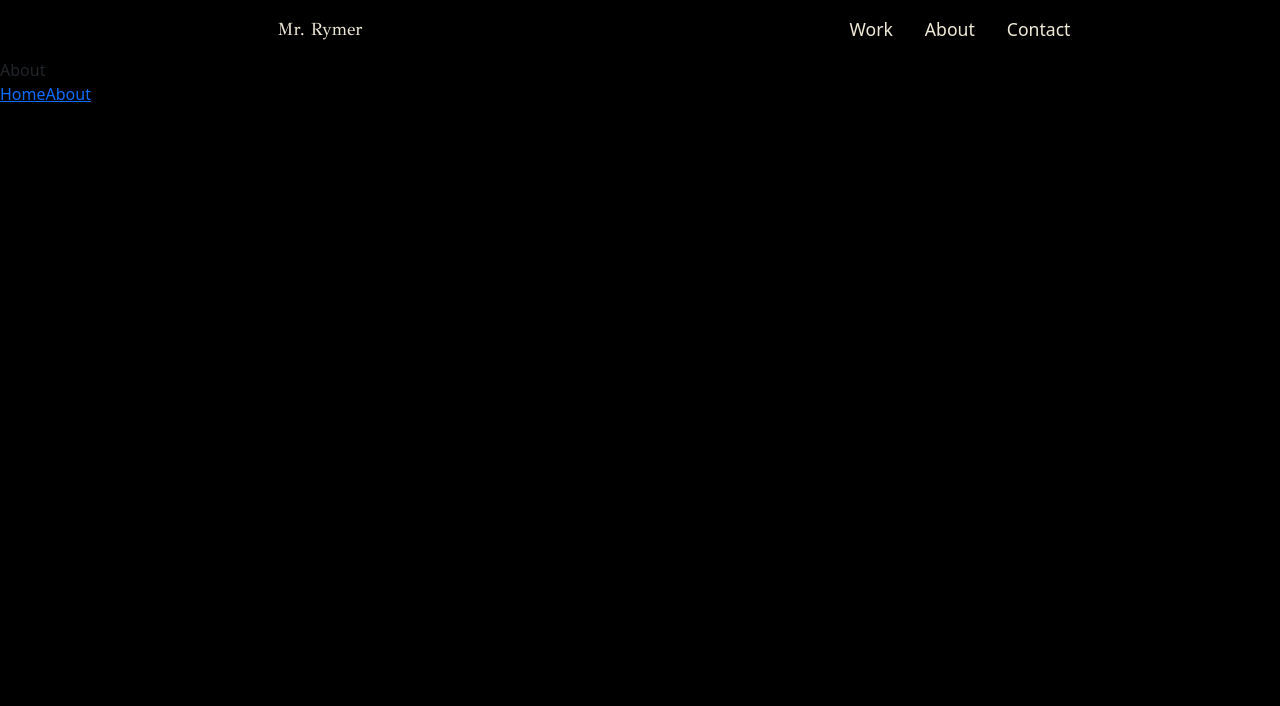
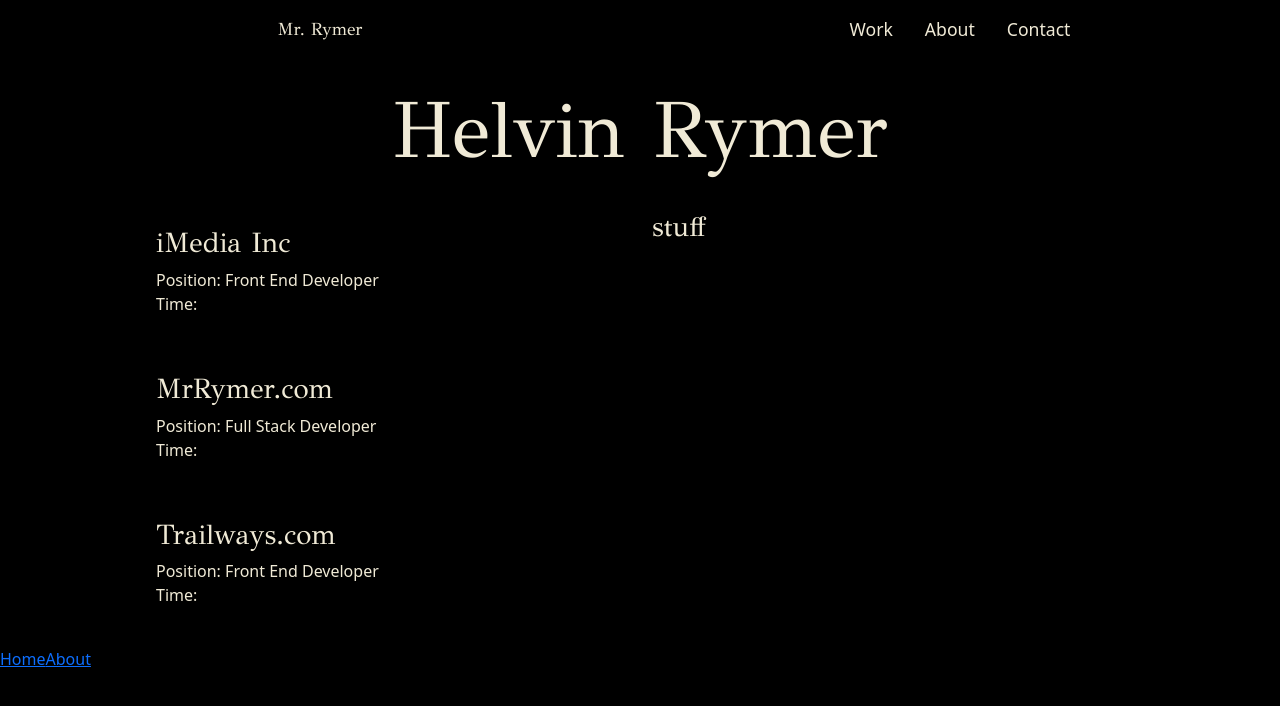
Before and after one commit to Helvin159/PORTFOLIO-2022, a React (Create React App) app: page /blog in a window 1280 px wide. Shown: the top 706 px of the page. Built offline with nearby package versions, Linux system fonts and the light colour scheme.

Commit message:
scaffold about page/resume

```diff
--- a/src/assets/css/style.css
+++ b/src/assets/css/style.css
@@ -34,6 +34,12 @@ li {
   width: 100vw; }
 
 .maxW1024 {
+  max-width: 1024px; }
+
+.max-w-920 {
+  max-width: 920px; }
+
+.max-w-1024 {
   max-width: 1024px; }
 
 .didot {
--- a/src/routes/About/About.js
+++ b/src/routes/About/About.js
@@ -1,7 +1,40 @@
 import React from 'react'
+import Container from 'react-bootstrap/Container'
+import Row from 'react-bootstrap/Row'
+import Col from 'react-bootstrap/Col'
 
-const About = () => {
-	return <div>About</div>
+const About = ({ props }) => {
+	return (
+		<Container className='egg-shell-font' fluid>
+			<Container className='text-center py-4 mx-auto'>
+				<h1 className='display-1'>Helvin Rymer</h1>
+			</Container>
+			<Row className='mx-auto max-w-1024 jobs'>
+				<Col className='jobs__cards' sm={6}>
+					<div className='jobs__cards__card p-3'>
+						<h3>iMedia Inc</h3>
+						<p className='m-0'>Position: Front End Developer</p>
+						<p>Time:</p>
+					</div>
+					<div className='jobs__cards__card p-3'>
+						<h3>MrRymer.com</h3>
+						<p className='m-0'>Position: Full Stack Developer</p>
+						<p>Time:</p>
+					</div>
+					<div className='jobs__cards__card p-3'>
+						<h3>Trailways.com</h3>
+						<p className='m-0'>Position: Front End Developer</p>
+						<p>Time:</p>
+					</div>
+				</Col>
+				<Col sm={6}>
+					<div className='jobs__cards__card'>
+						<h3>stuff</h3>
+					</div>
+				</Col>
+			</Row>
+		</Container>
+	)
 }
 
 export default About
--- a/src/sass/base/_base.scss
+++ b/src/sass/base/_base.scss
@@ -46,6 +46,14 @@ li {
 	max-width: 1024px;
 }
 
+.max-w-920 {
+	max-width: 920px;
+}
+
+.max-w-1024 {
+	max-width: 1024px;
+}
+
 .didot {
 	font-family: didot;
 }
```
